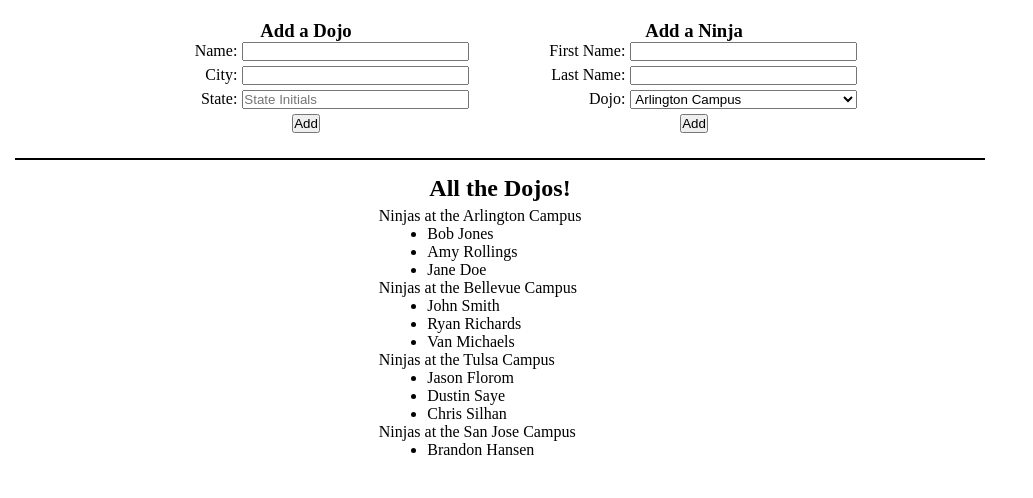
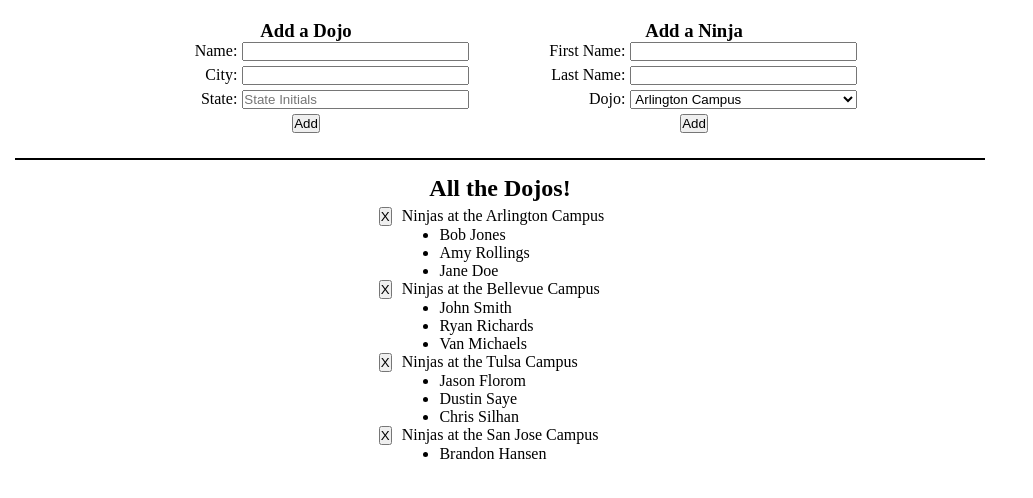
Before and after one commit to bhansen0091/Hansen_Brandon_DojoAndNinjas, a Django app: page / in a window 1280 px wide. Shown: the part 52-550 px from the top of the page, without its empty margins (0-1033 px from the left). Run offline with Django 3.2, Linux system fonts and the light colour scheme; data comes from the database, SQL or seed files in the repository; both versions use the stored data as it was after the commit.

Commit message:
assignment update

```diff
--- a/dojo_ninjas_proj/dojo_ninjas_app/static/css/style.css
+++ b/dojo_ninjas_proj/dojo_ninjas_app/static/css/style.css
@@ -97,12 +97,21 @@
     align-items: flex-end;
 }
 
+.delete_record{
+    width: 100%;
+    display: flex;
+}
+
+.delete_form{
+    margin-right: 10px;
+}
+
 .dojo_display_name{
     width: 100%;
 }
 
 .dojo_list_items .ninja_list{
-    width: 80%;
+    width: 75%;
     list-style-type: disc;
     display: flex;
     flex-direction: column;
--- a/dojo_ninjas_proj/dojo_ninjas_app/templates/index.html
+++ b/dojo_ninjas_proj/dojo_ninjas_app/templates/index.html
@@ -75,7 +75,13 @@
                 <ul class="dojo_list">
                     {% for dojo in dojos %}
                         <li class="dojo_list_items">
-                            <p class="dojo_display_name">Ninjas at the {{dojo.name}}</p>
+                            <div class="delete_record">
+                                <form action="/delete_dojo/{{dojo.id}}" class="delete_form" method="POST">
+                                    {% csrf_token %}
+                                    <button type="submit" name="delete_dojo_btn">X</button>
+                                </form>
+                                <p class="dojo_display_name">Ninjas at the {{dojo.name}}</p>
+                            </div>
                             <ul class="ninja_list">
                                 {% for ninja in dojo.ninjas.all %}
                                     <li class="ninjas_list_items">
--- a/dojo_ninjas_proj/dojo_ninjas_app/urls.py
+++ b/dojo_ninjas_proj/dojo_ninjas_app/urls.py
@@ -5,5 +5,6 @@ urlpatterns = [
     path('', views.index),
     path('create_dojo', views.create_dojo),
     path('create_ninja', views.create_ninja),
+    path('delete_dojo/<int:dojo_id>', views.delete_dojo),
     path('reset', views.reset),
 ]
--- a/dojo_ninjas_proj/dojo_ninjas_app/views.py
+++ b/dojo_ninjas_proj/dojo_ninjas_app/views.py
@@ -17,6 +17,13 @@ def create_dojo(request):
     )
     return redirect("/")
 
+def delete_dojo(request, dojo_id):
+    print(Ninja.objects.filter(dojo=Dojo.objects.get(id=dojo_id)))
+    Ninja.objects.filter(dojo=Dojo.objects.get(id=dojo_id)).delete()
+    print(Ninja.objects.filter(dojo=Dojo.objects.get(id=dojo_id)))
+    Dojo.objects.get(id=dojo_id).delete()
+    return redirect("/")
+
 def create_ninja(request):
     Ninja.objects.create(
         dojo = Dojo.objects.get(id = request.POST['dojo_select']),
```
Also changed, not shown: dojo_ninjas_proj/db.sqlite3.
